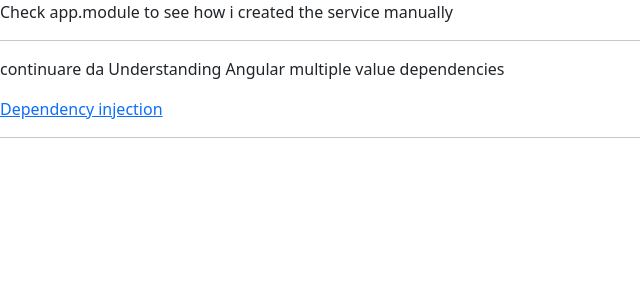
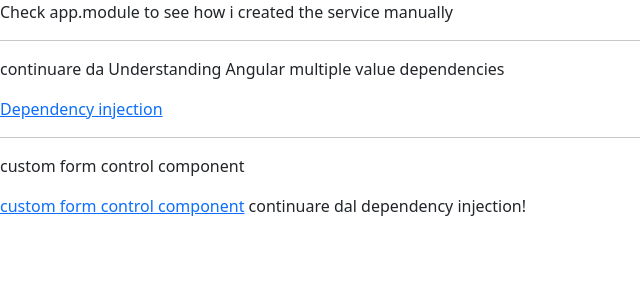
Before and after one commit to matteo9966/academind-course, an Angular app: page / in a window 1280 px wide. Shown: the top 300 px of the page, without its empty margins (0-640 px from the left). Built offline with nearby package versions, Linux system fonts and the light colour scheme.

Commit message:
dipendency injection

```diff
--- a/src/app/Component/consumer/consumer.component.html
+++ b/src/app/Component/consumer/consumer.component.html
@@ -3,3 +3,7 @@
 <p> continuare da Understanding Angular multiple value dependencies </p>
 <a href="https://blog.angular-university.io/angular-dependency-injection/">Dependency injection</a>
 <hr>
+<p> custom form control component</p>
+<a href="https://blog.angular-university.io/angular-custom-form-controls/">custom form control component</a>
+
+continuare dal dependency injection!
```
